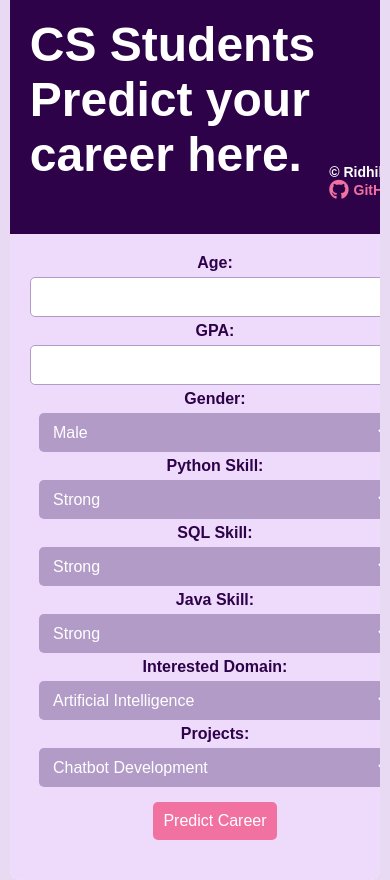
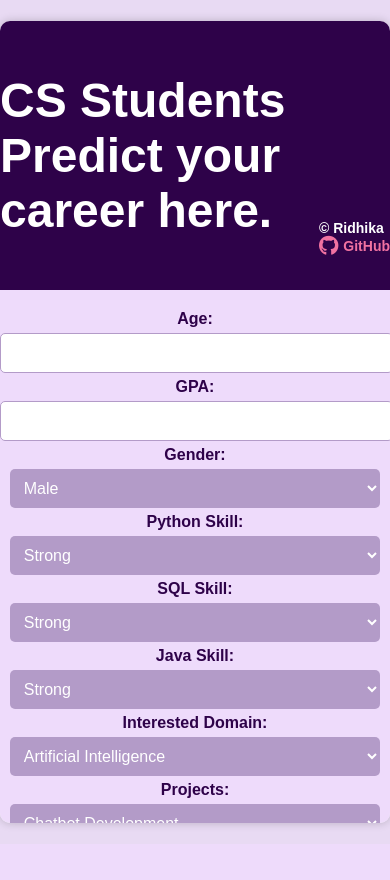
Before and after one commit to Ridhyka/career-predictor, a Flask app: page / in a window 390 px wide. After the commit the page ends 829 px from the top, so only its background shows below. Run offline with Flask 3, Linux system fonts and the light colour scheme; parts of the project's set-up code (start-up, migrations or seed data) failed here and were passed over.

Commit message:
Update styles.css

```diff
--- a/static/styles.css
+++ b/static/styles.css
@@ -15,8 +15,8 @@ body {
     background: white;
     border-radius: 10px;
     max-width: 800px;
-    width: 95%;
-    height:95%
+    width: 100%;
+    height:95%;
     box-shadow: 0px 0px 10px rgba(0, 0, 0, 0.2);
     overflow: hidden;
 }
@@ -104,6 +104,7 @@ button:hover {
     .container {
         flex-direction: column;
         text-align: center;
+        align-items: center;
     }
 
     .left-section {
```
